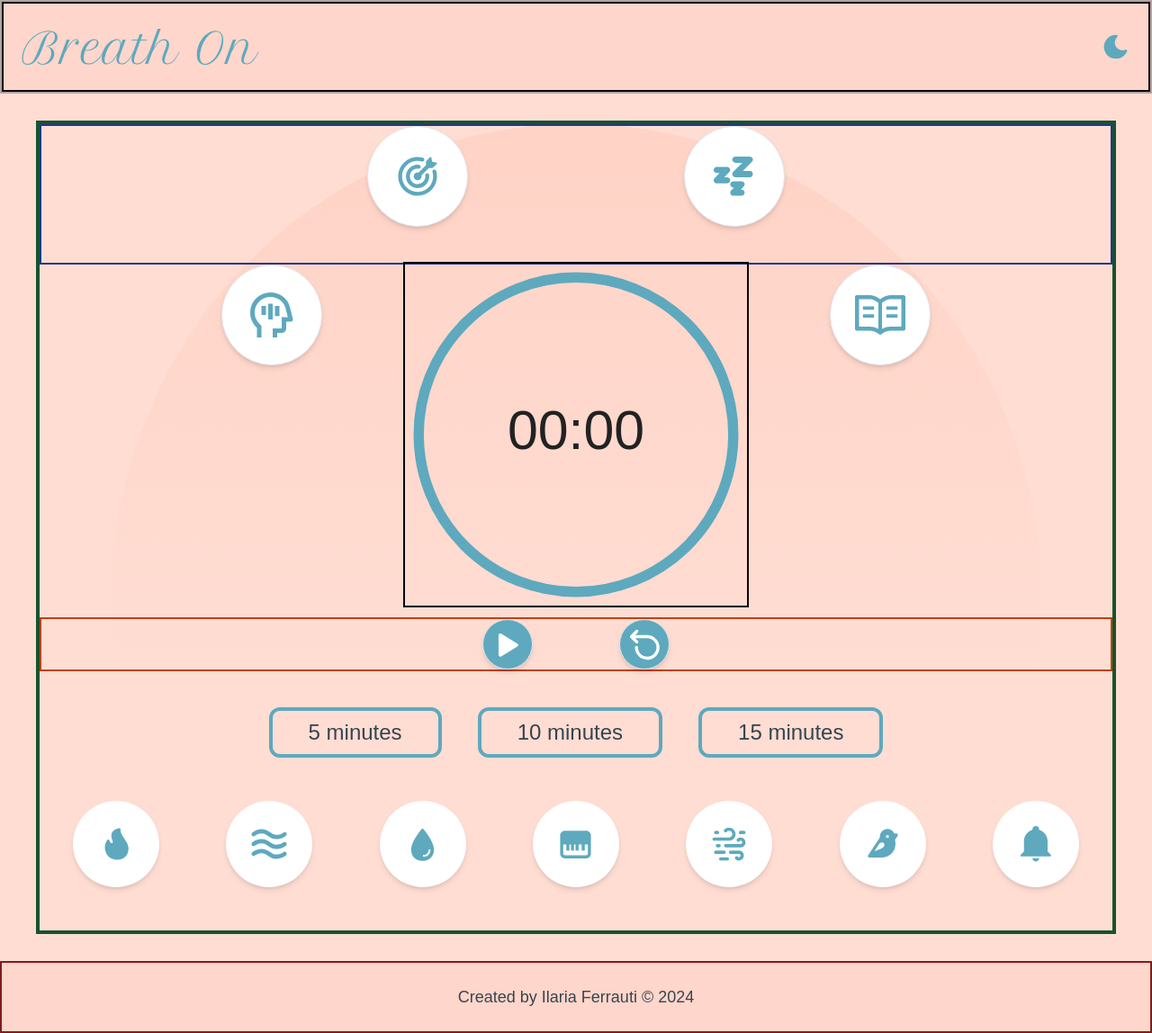
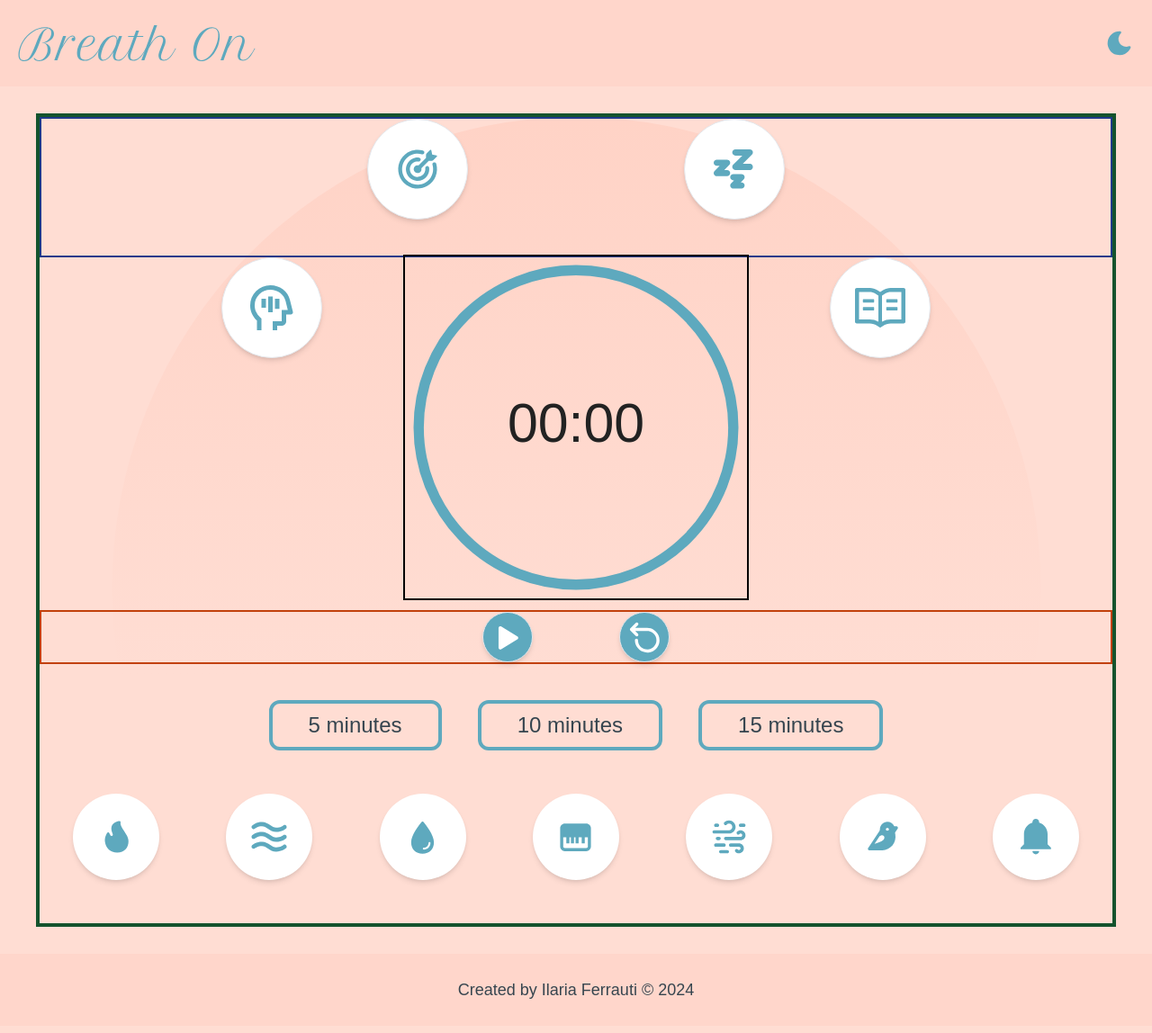
Before and after one commit to sleeepylala/REACT--Breath-On, a React (Create React App) app in the folder breath-on/: page /timer in a window 1280 px wide. Shown: the whole page at 90% size. Built offline with nearby package versions, Linux system fonts and the light colour scheme; the HTML template or start-up script is replaced by a standard one.

Commit message:
refactor inputvolume

```diff
--- a/breath-on/src/components/Footer.js
+++ b/breath-on/src/components/Footer.js
@@ -7,7 +7,7 @@ const Footer = () => {
     <footer
       className={`footer ${darkMode ? "bg-darkSecondary" : "bg-[#FFD6CB]"}`}
     >
-      <div className="flex h-20 text-lg items-center justify-center text-textColor font-petrona border-red-900 border-2">
+      <div className="flex h-20 text-lg items-center justify-center text-textColor font-petrona">
         <p className="text-textColor">Created by Ilaria Ferrauti © 2024</p>
       </div>
     </footer>
--- a/breath-on/src/components/Home.js
+++ b/breath-on/src/components/Home.js
@@ -12,7 +12,7 @@ const Home = () => {
     <section className="py-16 section-home">
       <div
         className={`grid grid-cols-1 sm:grid-cols-12 border-2 ${
-          darkMode ? "border-blue-900 bg-darkPrimary" : "bg-secondary"
+          darkMode ? "bg-darkPrimary" : "bg-secondary"
         }`}
       >
         <div className="col-span-6 flex flex-col justify-center items-center">
--- a/breath-on/src/components/InputVolume.js
+++ b/breath-on/src/components/InputVolume.js
@@ -9,6 +9,15 @@ const InputVolume = ({ value, onChange }) => {
     setIsMuted(value === 0);
   }, [value]);
 
+  // Calcolo del gradiente per lo slider del volume
+  const volumeGradient = `linear-gradient(
+    to right,
+    #5ea9be 0%,
+    #5ea9be ${value}%,
+    rgba(94, 169, 190, 0.5) ${value}%,
+    rgba(94, 169, 190, 0.5) 100%
+  )`;
+
   return (
     <div>
       <input
@@ -18,15 +27,7 @@ const InputVolume = ({ value, onChange }) => {
         max="100"
         value={value}
         onChange={onChange}
-        style={{
-          background: `linear-gradient(
-          to right,
-          #5ea9be 0%,
-          #5ea9be ${value}%,
-          rgba(94, 169, 190, 0.5) ${value}%,
-          rgba(94, 169, 190, 0.5) 100%
-        )`,
-        }}
+        style={{ background: volumeGradient }}
       />
 
       {isMuted && <FaVolumeMute className="text-primary w-20 h-5" />}
--- a/breath-on/src/components/Navbar.js
+++ b/breath-on/src/components/Navbar.js
@@ -25,11 +25,11 @@ const Navbar = () => {
 
   return (
     <nav
-      className={`flex border-gray-500 border-opacity-50 border-2 top-0 left-0 right-0 ${
+      className={`flex top-0 left-0 right-0 ${
         darkMode ? "bg-darkSecondary" : "bg-[#FFD6CB]"
       }`}
     >
-      <div className="flex container m-auto border-2 border-black justify-between items-center py-7 px-5">
+      <div className="flex container m-auto  justify-between items-center py-7 px-5">
         <Link to="/">
           {darkMode ? (
             <img src={logoDark} className="logo-dark" />
```
